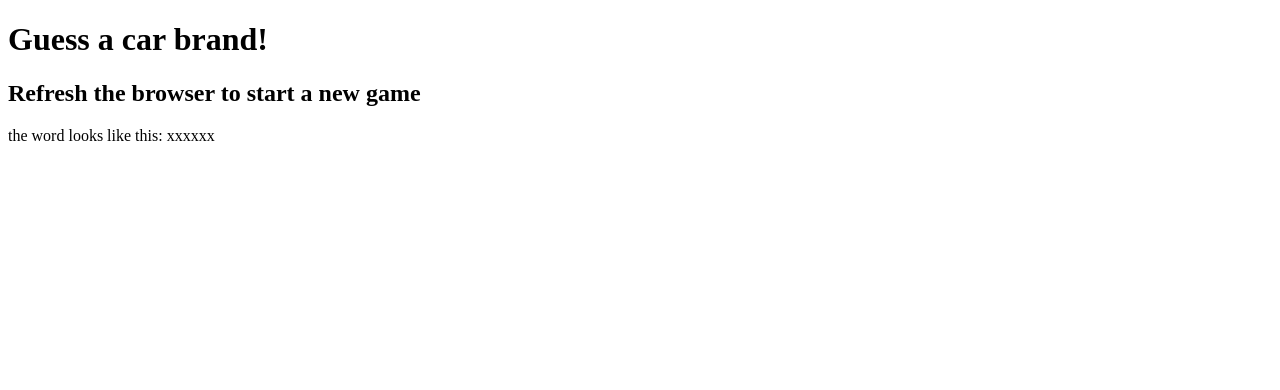
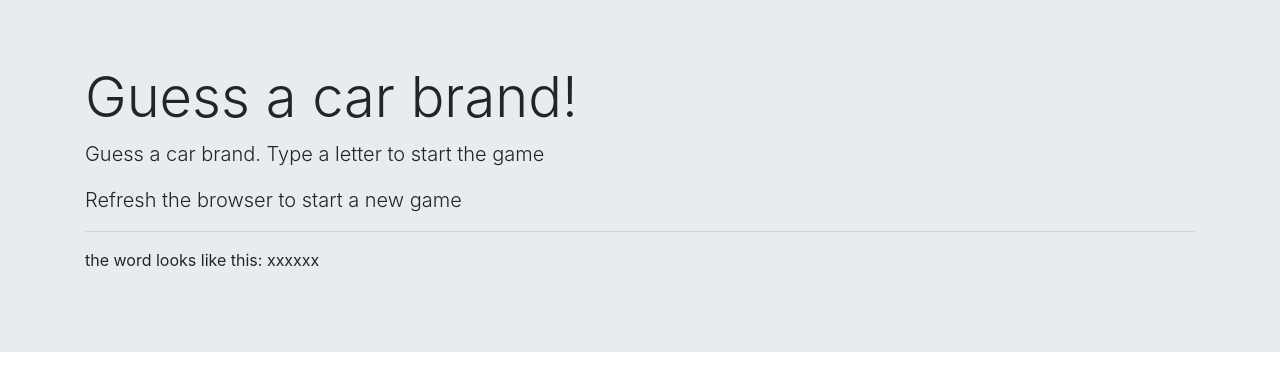
Before and after one commit to chenricky/word-guess-game, a plain HTML site: page index.html in a window 1280 px wide. Drawn offline with nearby package versions, Linux system fonts and the light colour scheme.

Commit message:
add jumbotron style

```diff
--- a/index.html
+++ b/index.html
@@ -5,17 +5,22 @@
     <meta name="viewport" content="width=device-width, initial-scale=1.0">
     <meta http-equiv="X-UA-Compatible" content="ie=edge">
     <title>Document</title>
+    <link rel="stylesheet" href="https://stackpath.bootstrapcdn.com/bootstrap/4.3.1/css/bootstrap.min.css" integrity="sha384-ggOyR0iXCbMQv3Xipma34MD+dH/1fQ784/j6cY/iJTQUOhcWr7x9JvoRxT2MZw1T" crossorigin="anonymous">
     <script src="https://cdnjs.cloudflare.com/ajax/libs/jquery/3.2.1/jquery.min.js"></script>
 </head>
 <body>
-
-    <h1>Guess a car brand!</h1>
-    <h2>Refresh the browser to start a new game</h2>
-    <p id=game></p>
-    <p id=user></p>
-    <p id=userGuessDisplay></p>
-    <p id=userPlayCounts></p>
-
+    <div class="jumbotron jumbotron-fluid">
+        <div class="container">
+          <h1 class="display-4">Guess a car brand!</h1>
+          <p class="lead">Guess a car brand. Type a letter to start the game</p>
+          <p class="lead">Refresh the browser to start a new game</p>
+          <hr>
+          <p id=game></p>
+          <p id=user></p>
+          <p id=userGuessDisplay></p>
+          <p id=userPlayCounts></p>
+        </div>
+      </div>
     <script>
         var wordArr = ["bmw","honda","benz","toyota","subaru","nissan"];
         var computerChoice = wordArr[Math.floor(Math.random() * wordArr.length)];
@@ -28,7 +33,6 @@
         var wordHintDisplay = document.getElementById("game");
         // console.log("display is: " + wordHintDisplay);
         wordHintDisplay.innerHTML = "the word looks like this: "+ computerChoosenHint;
-
         var gameCount = 0;
 
         document.onkeyup = function(event) {
@@ -50,7 +54,7 @@
             else {
                 $("#userGuessDisplay").text("The letter you typed is in the brand. and it is the " + (letterGuessPosition+1) + "th letter.");
             }
-
+        }
 
 
 
@@ -80,7 +84,7 @@
             //    console.log(" user guessed correct word is: " + computerChoosenHintArray);
             //}
 
-        }
+
 
         //for (var i=0; i < computerChoice.length; i++) {
         //        console.log("the brand computer choose has length: " + computerChoice.length);
```
